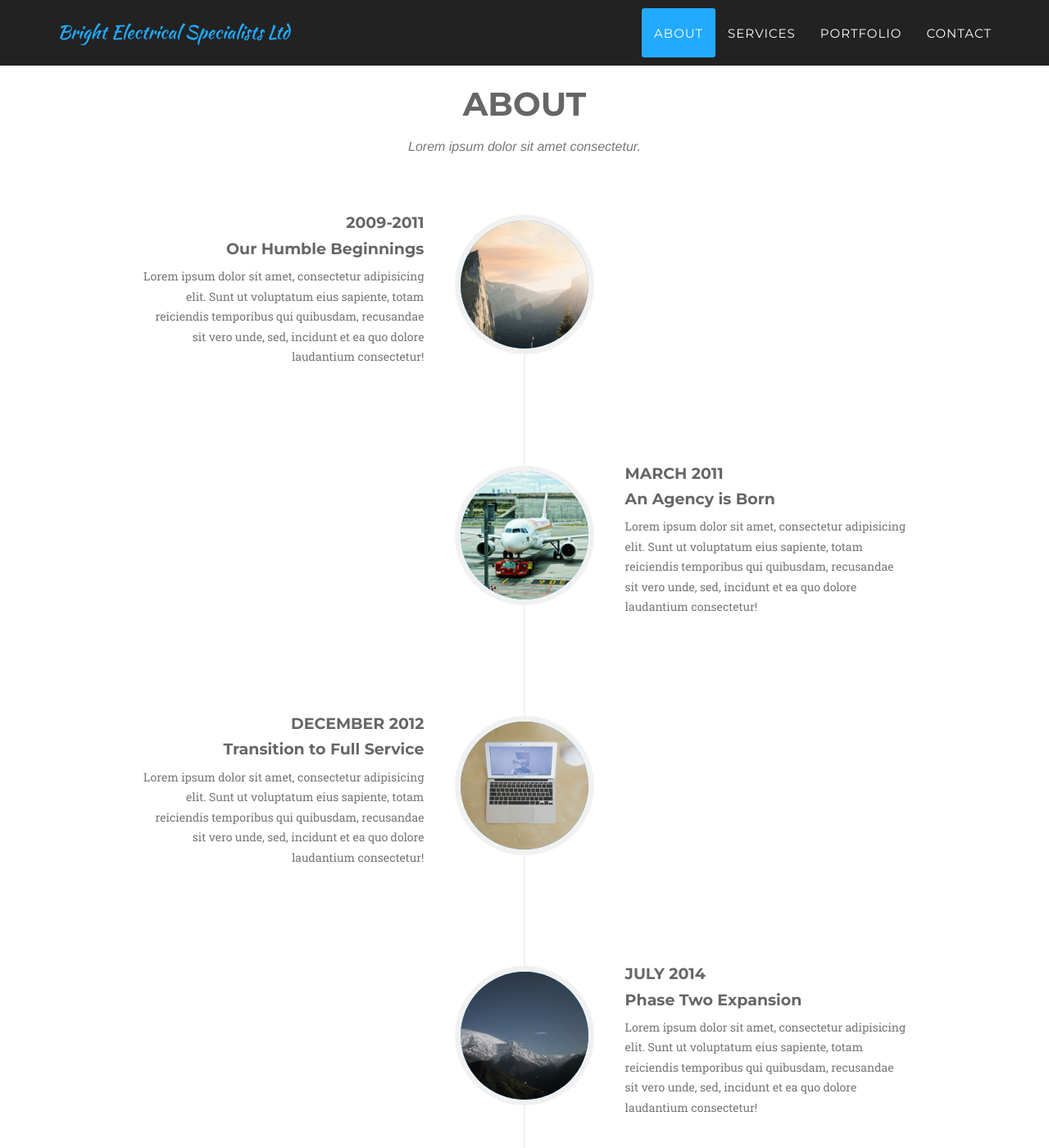
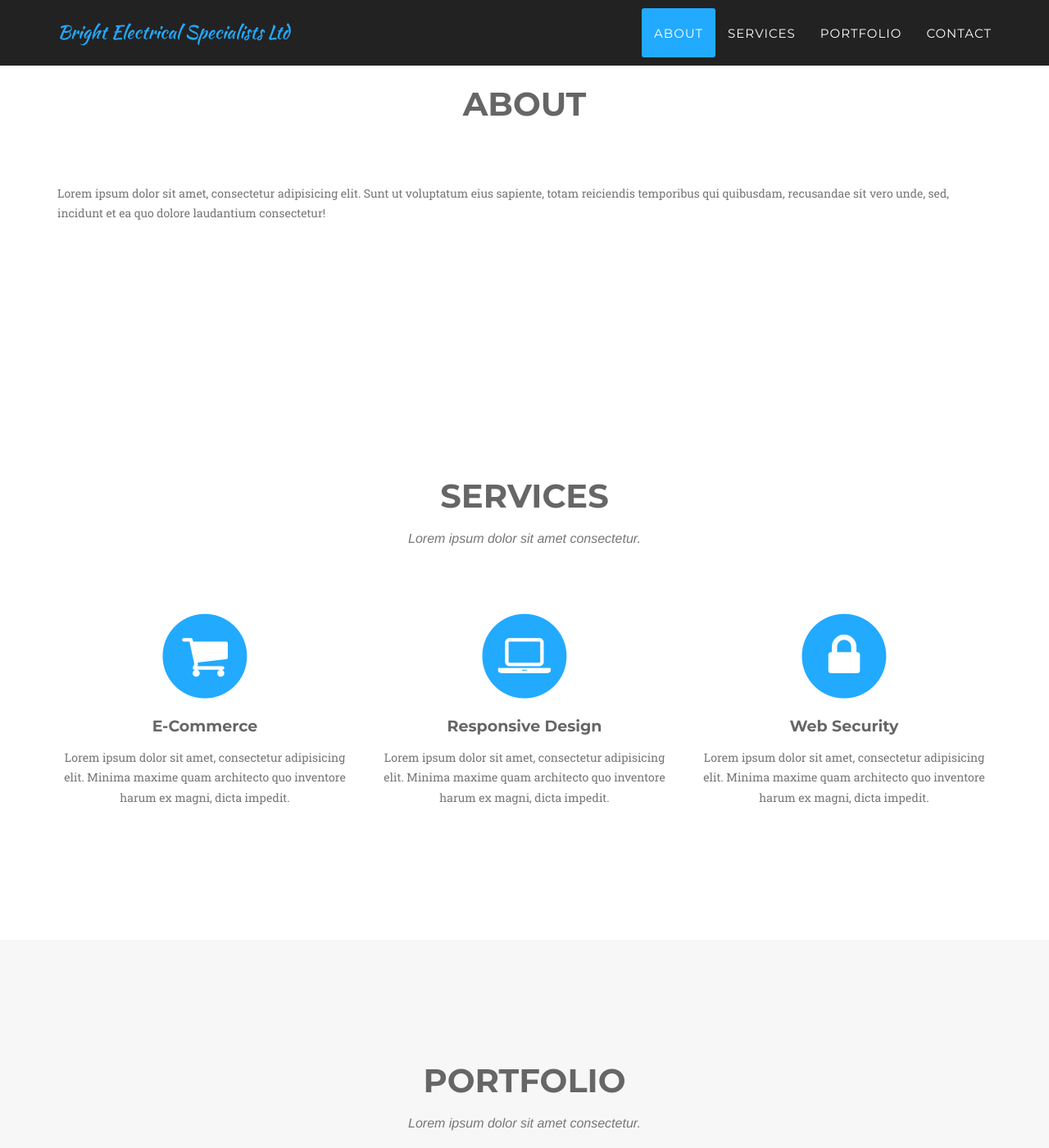
Before and after one commit to ilirraci/brels.co.uk, a Jekyll site: the page built from index.html, in a window 1280 px wide and 1400 px high, scrolled down 803 px. Shown: the whole window at 82% size. Built offline with Jekyll 4.4.1, drawn with Linux system fonts in a browser that asks for light colours; some web fonts are replaced.

Commit message:
Simplified the section ABOUT.

```diff
--- a/_includes/about.html
+++ b/_includes/about.html
@@ -4,77 +4,12 @@
             <div class="row">
                 <div class="col-lg-12 text-center">
                     <h2 class="section-heading">About</h2>
-                    <h3 class="section-subheading text-muted">Lorem ipsum dolor sit amet consectetur.</h3>
+                    <h3 class="section-subheading text-muted"></h3>
                 </div>
             </div>
-            <div class="row">
-                <div class="col-lg-12">
-                    <ul class="timeline">
-                        <li>
-                            <div class="timeline-image">
-                                <img class="img-circle img-responsive" src="img/about/1.jpg" alt="">
-                            </div>
-                            <div class="timeline-panel">
-                                <div class="timeline-heading">
-                                    <h4>2009-2011</h4>
-                                    <h4 class="subheading">Our Humble Beginnings</h4>
-                                </div>
-                                <div class="timeline-body">
-                                    <p class="text-muted">Lorem ipsum dolor sit amet, consectetur adipisicing elit. Sunt ut voluptatum eius sapiente, totam reiciendis temporibus qui quibusdam, recusandae sit vero unde, sed, incidunt et ea quo dolore laudantium consectetur!</p>
-                                </div>
-                            </div>
-                        </li>
-                        <li class="timeline-inverted">
-                            <div class="timeline-image">
-                                <img class="img-circle img-responsive" src="img/about/2.jpg" alt="">
-                            </div>
-                            <div class="timeline-panel">
-                                <div class="timeline-heading">
-                                    <h4>March 2011</h4>
-                                    <h4 class="subheading">An Agency is Born</h4>
-                                </div>
-                                <div class="timeline-body">
-                                    <p class="text-muted">Lorem ipsum dolor sit amet, consectetur adipisicing elit. Sunt ut voluptatum eius sapiente, totam reiciendis temporibus qui quibusdam, recusandae sit vero unde, sed, incidunt et ea quo dolore laudantium consectetur!</p>
-                                </div>
-                            </div>
-                        </li>
-                        <li>
-                            <div class="timeline-image">
-                                <img class="img-circle img-responsive" src="img/about/3.jpg" alt="">
-                            </div>
-                            <div class="timeline-panel">
-                                <div class="timeline-heading">
-                                    <h4>December 2012</h4>
-                                    <h4 class="subheading">Transition to Full Service</h4>
-                                </div>
-                                <div class="timeline-body">
-                                    <p class="text-muted">Lorem ipsum dolor sit amet, consectetur adipisicing elit. Sunt ut voluptatum eius sapiente, totam reiciendis temporibus qui quibusdam, recusandae sit vero unde, sed, incidunt et ea quo dolore laudantium consectetur!</p>
-                                </div>
-                            </div>
-                        </li>
-                        <li class="timeline-inverted">
-                            <div class="timeline-image">
-                                <img class="img-circle img-responsive" src="img/about/4.jpg" alt="">
-                            </div>
-                            <div class="timeline-panel">
-                                <div class="timeline-heading">
-                                    <h4>July 2014</h4>
-                                    <h4 class="subheading">Phase Two Expansion</h4>
-                                </div>
-                                <div class="timeline-body">
-                                    <p class="text-muted">Lorem ipsum dolor sit amet, consectetur adipisicing elit. Sunt ut voluptatum eius sapiente, totam reiciendis temporibus qui quibusdam, recusandae sit vero unde, sed, incidunt et ea quo dolore laudantium consectetur!</p>
-                                </div>
-                            </div>
-                        </li>
-                        <li class="timeline-inverted">
-                            <div class="timeline-image">
-                                <h4>Be Part
-                                    <br>Of Our
-                                    <br>Story!</h4>
-                            </div>
-                        </li>
-                    </ul>
-                </div>
+            <div class="timeline-body">
+              <p class="text-muted">Lorem ipsum dolor sit amet, consectetur adipisicing elit. Sunt ut voluptatum eius sapiente, totam reiciendis temporibus qui quibusdam, recusandae sit vero unde, sed, incidunt et ea quo dolore laudantium consectetur!</p>
             </div>
+
         </div>
     </section>
```
